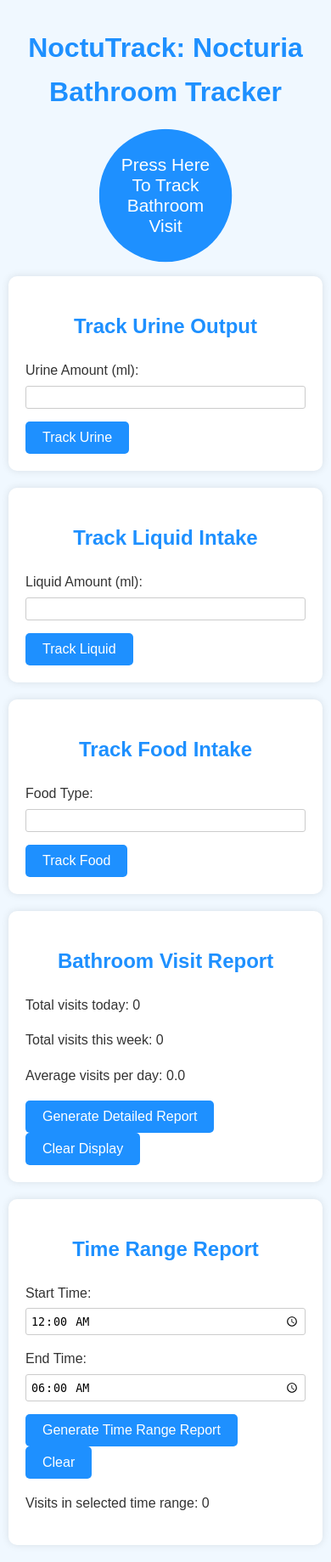
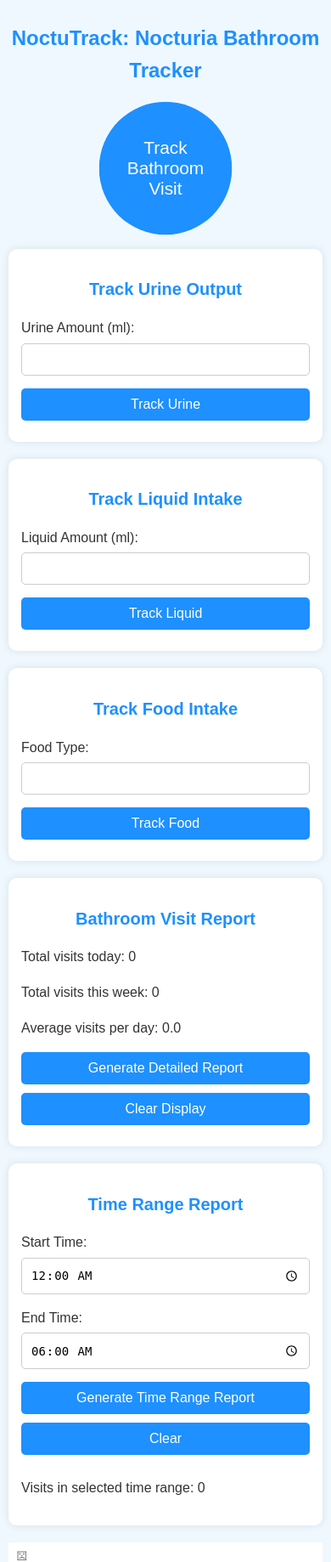
Before and after one commit to abisong/NoctuTrack, a Flask app: page / in a window 390 px wide. Shown: the top 1838 px of the page at 85% size. Run offline with Flask 3, Linux system fonts and the light colour scheme.

Commit message:
Agent query: Is the NoctuTrack app loading correctly on mobile devices? Are all elements properly sized and aligned for mobile screens?

```diff
--- a/static/css/styles.css
+++ b/static/css/styles.css
@@ -22,6 +22,8 @@
     cursor: pointer;
     border-radius: 5px;
     transition: background-color 0.3s;
+    width: 100%;
+    margin-bottom: 10px;
 }
 
 button:hover {
@@ -74,11 +76,12 @@
 }
 
 input[type="time"], input[type="number"], input[type="text"] {
-    padding: 5px;
-    border-radius: 3px;
+    padding: 10px;
+    border-radius: 5px;
     border: 1px solid #ccc;
     width: 100%;
     box-sizing: border-box;
+    font-size: 16px;
 }
 
 /* Responsive design */
@@ -96,4 +99,20 @@
     .chart {
         height: 200px;
     }
+
+    h1 {
+        font-size: 24px;
+    }
+
+    h2 {
+        font-size: 20px;
+    }
+
+    input[type="time"], input[type="number"], input[type="text"] {
+        font-size: 14px;
+    }
+
+    #report, #timeRangeReport, #trackLiquid, #trackFood, #trackUrine {
+        padding: 15px;
+    }
 }
--- a/templates/index.html
+++ b/templates/index.html
@@ -10,7 +10,7 @@
 <body>
     <h1>NoctuTrack: Nocturia Bathroom Tracker</h1>
 
-    <button id="trackButton">Press Here To Track Bathroom Visit</button>
+    <button id="trackButton">Track Bathroom Visit</button>
 
     <div id="trackUrine">
         <h2>Track Urine Output</h2>
```
